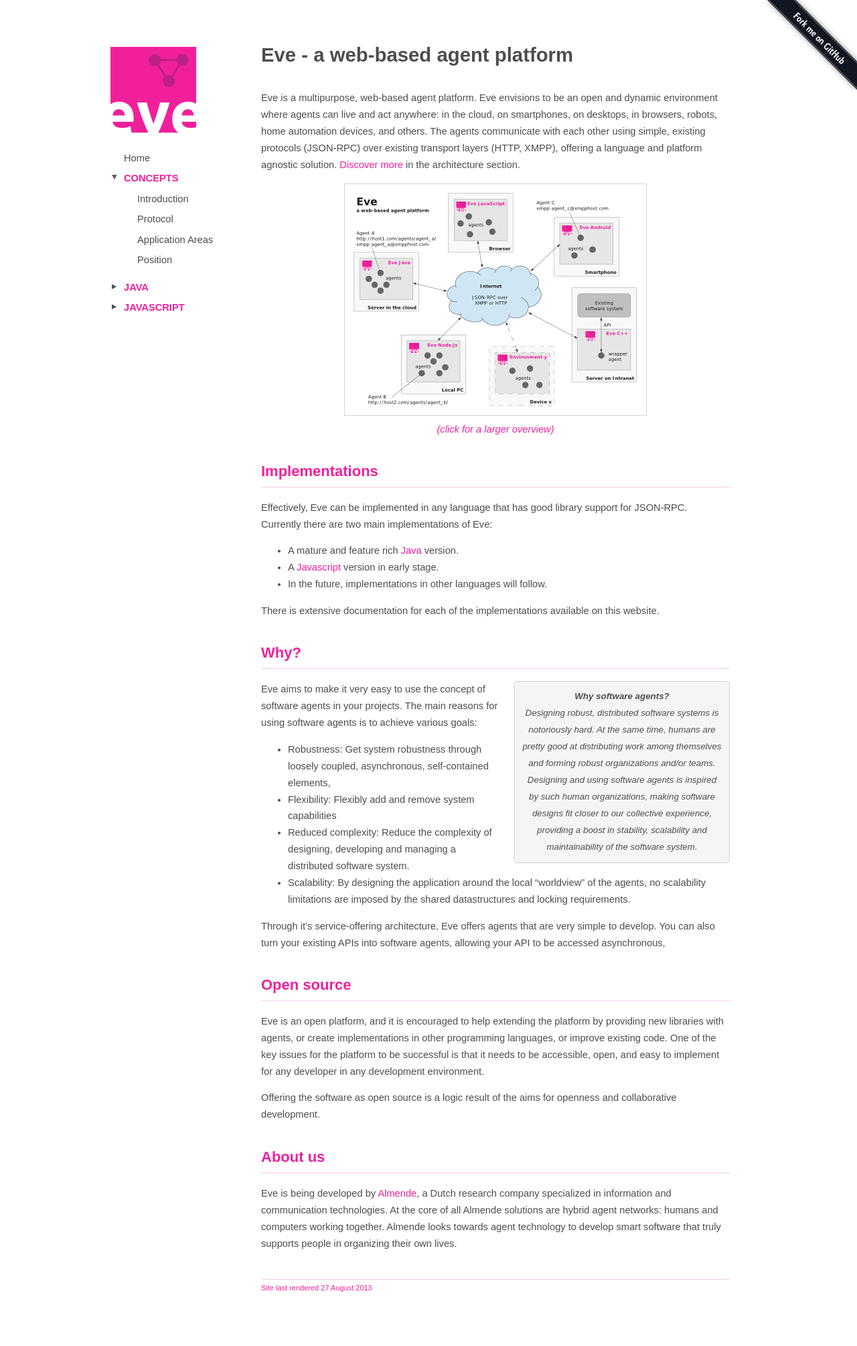
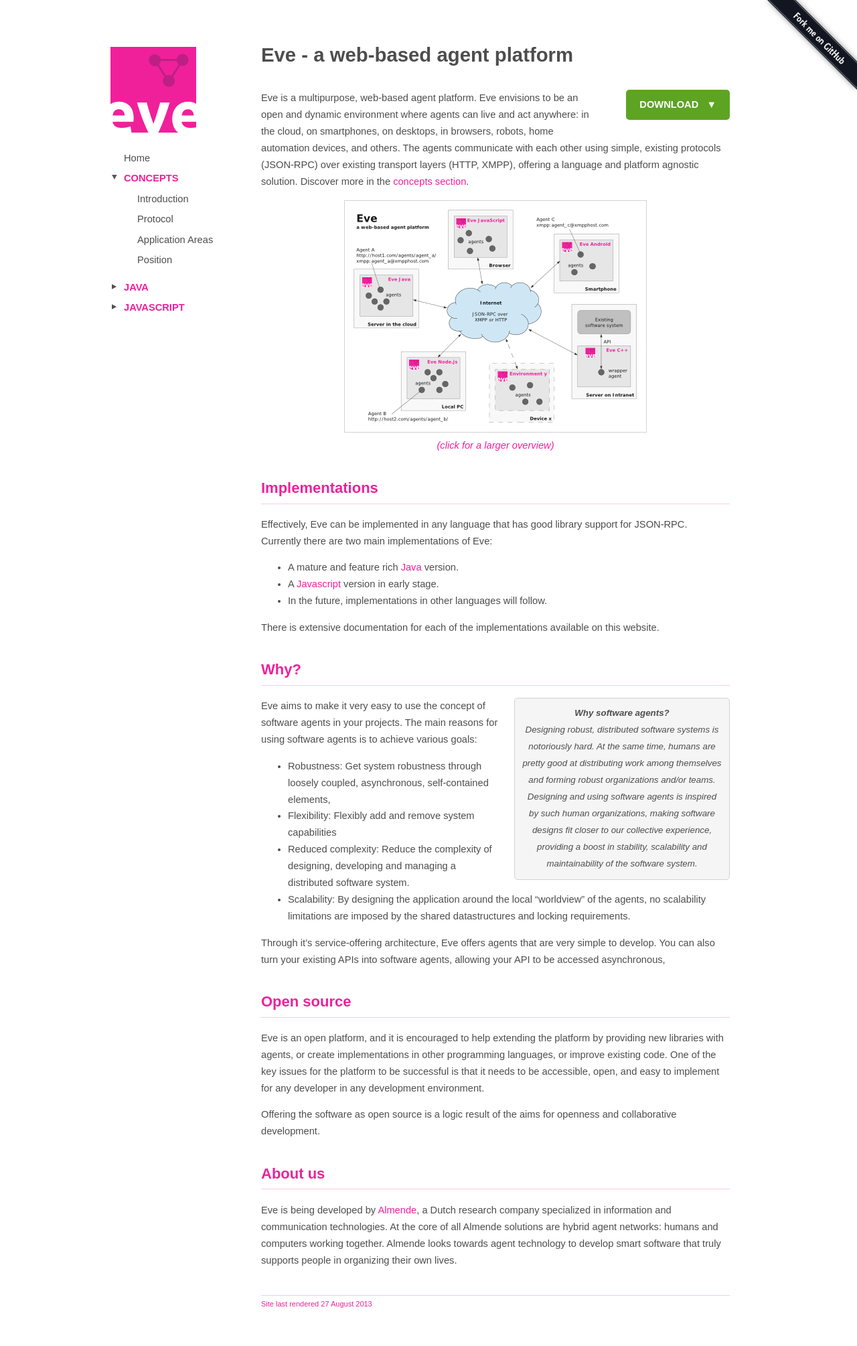
Before and after one commit to almende/eve, a Jekyll site: the page built from index.md, in a window 1280 px wide. Shown: the whole page at 67% size. Built offline with Jekyll 4.4.1, drawn with Linux system fonts in a browser that asks for light colours; before the commit the page ends 1985 px from its top, so only the background shows below that.

Commit message:
Added a simple download button on front page

```diff
--- a/_layouts/default.html
+++ b/_layouts/default.html
@@ -9,10 +9,20 @@
     <meta name="description" content="Eve is a multipurpose, web based agent platform. The project aims to develop an open protocol for communication between software agents. Eve is designed as a decentral, scalable system for autonomously acting agents. Eve uses the existing world wide web as platform, and uses existing protocols for data exchange (HTTP) and for messaging (JSON-RPC)." >
     <meta name="author" content="Almende B.V." >
 
+    <!--
+    <link type="text/css" rel="stylesheet" href="/eve/js/foundation/css/normalize.css">
+    <link type="text/css" rel="stylesheet" href="/eve/js/foundation/css/foundation.min.css">
+    -->
+    <link type="text/css" rel="stylesheet" href="/eve/js/jquery/jquery-dropdown/jquery.dropdown.css">
     <link type="text/css" rel="stylesheet" href="/eve/css/style.css">
     <link type="text/css" rel="stylesheet" href="/eve/css/menu.css">
 
     <script type="text/javascript" src="/eve/js/jquery/jquery-1.10.2.min.js"></script>
+    <script type="text/javascript" src="/eve/js/jquery/jquery-dropdown/jquery.dropdown.js"></script>
+    <!--
+    <script type="text/javascript" src="/eve/js/foundation/js/foundation.min.js"></script>
+    <script type="text/javascript" src="/eve/js/foundation/js/foundation/foundation.dropdown.js"></script>
+    -->
     <script type="text/javascript" src="/eve/js/menu.js"></script>
 </head>
 
--- a/css/menu.css
+++ b/css/menu.css
@@ -64,3 +64,34 @@
 #menu-tree .expanded {
     background-image: url('img/expanded.png');
 }
+
+.download {
+    display: inline-block;
+    margin: 0 0 20px 40px;
+    padding: 10px 20px;
+
+    background-color: #5da423;
+    color: white;
+    font-weight: bold;
+    text-decoration: none;
+    text-align: center;
+    text-transform: uppercase;
+
+    border-radius: 5px;
+}
+
+.download:hover {
+    color: white;
+    text-decoration: none;
+    background-color: #70c52a;
+}
+
+.dropdown .dropdown-menu LI > A,
+.dropdown .dropdown-menu LABEL {
+    padding: 10px 15px;
+}
+
+.dropdown .dropdown-menu LI > A:hover,
+.dropdown .dropdown-menu LABEL:hover {
+    background-color: #F0209B;
+}
--- a/index.md
+++ b/index.md
@@ -5,22 +5,26 @@
 
 {% assign version = '1.1.0' %}
 
+
 #Eve - a web-based agent platform
 
-<!--
-<div style="float: right; margin-left: 20px; border: 1px solid lightgray;">
-    <a href="/eve/img/eve_overview.png" style="width:450px; height: 345px;" target="_blank">
-        <img src="/eve/img/eve_overview_small.png" alt="schematic overview" title="Click for a larger view">
-    </a>
+
+<div style="float: right;">
+    <div id="dropdown-1" class="dropdown dropdown-tip">
+        <ul class="dropdown-menu">
+            <li><a href="/eve/implementations/java/downloads.html">Eve Java</a></li>
+            <li><a href="/eve/implementations/javascript/downloads.html">Eve JavaScript</a></li>
+        </ul>
+    </div>
+    <a class="download" href="#" title="Download Eve" data-dropdown="#dropdown-1">Download &nbsp; &#x25BC;</a>
 </div>
--->
 
 Eve is a multipurpose, web-based agent platform.
 Eve envisions to be an open and dynamic environment where agents can live and
 act anywhere: in the cloud, on smartphones, on desktops, in browsers, robots,
 home automation devices, and others. The agents communicate with each other using simple, existing protocols
 (JSON-RPC) over existing transport layers (HTTP, XMPP), offering a language and platform agnostic solution.
-[Discover more](concepts/introduction.html) in the architecture section.
+Discover more in the [concepts section](concepts/introduction.html).
 
 <div style="text-align: center;">
     <a href="img/eve_overview.png" target="_blank">
--- /dev/null
+++ b/js/jquery/jquery-dropdown/jquery.dropdown.css
@@ -0,0 +1,113 @@
+.dropdown {
+	position: absolute;
+	z-index: 9999999;
+	display: none;
+}
+
+.dropdown .dropdown-menu,
+.dropdown .dropdown-panel {
+	min-width: 160px;
+	max-width: 360px;
+	list-style: none;
+	background: #FFF;
+	border: solid 1px #DDD;
+	border: solid 1px rgba(0, 0, 0, .2);
+	border-radius: 6px;
+	box-shadow: 0 5px 10px rgba(0, 0, 0, .2);
+	overflow: visible;
+	padding: 4px 0;
+	margin: 0;
+}
+
+.dropdown .dropdown-panel {
+	padding: 10px;
+}
+
+.dropdown.dropdown-tip {
+	margin-top: 8px;
+}
+
+.dropdown.dropdown-tip:before {
+  position: absolute;
+  top: -6px;
+  left: 9px;
+  content: '';
+  border-left: 7px solid transparent;
+  border-right: 7px solid transparent;
+  border-bottom: 7px solid #CCC;
+  border-bottom-color: rgba(0, 0, 0, 0.2);
+  display: inline-block;
+}
+
+.dropdown.dropdown-tip.dropdown-anchor-right:before {
+	left: auto;
+	right: 9px;
+}
+
+.dropdown.dropdown-tip:after {
+  position: absolute;
+  top: -5px;
+  left: 10px;
+  content: '';
+  border-left: 6px solid transparent;
+  border-right: 6px solid transparent;
+  border-bottom: 6px solid #FFF;
+  display: inline-block;
+}
+
+.dropdown.dropdown-tip.dropdown-anchor-right:after {
+	left: auto;
+	right: 10px;
+}
+
+
+.dropdown.dropdown-scroll .dropdown-menu,
+.dropdown.dropdown-scroll .dropdown-panel {
+	max-height: 358px;
+	overflow: auto;
+}
+
+.dropdown .dropdown-menu LI {
+	list-style: none;
+	padding: 0 0;
+	margin: 0;
+	line-height: 18px;
+}
+
+.dropdown .dropdown-menu LI > A,
+.dropdown .dropdown-menu LABEL {
+	display: block;
+	color: #555;
+	text-decoration: none;
+	line-height: 18px;
+	padding: 3px 15px;
+	white-space: nowrap;
+}
+
+.dropdown .dropdown-menu LI > A:hover,
+.dropdown .dropdown-menu LABEL:hover {
+	background-color: #08C;
+	color: #FFF;
+	cursor: pointer;
+}
+
+.dropdown .dropdown-menu .dropdown-divider {
+	font-size: 1px;
+	border-top: solid 1px #E5E5E5;
+	padding: 0;
+	margin: 5px 0;
+}
+
+/* Icon Examples - icons courtesy of http://p.yusukekamiyamane.com/ */
+.dropdown.has-icons LI > A {
+	padding-left: 30px;
+	background-position: 8px center;
+	background-repeat: no-repeat;
+}
+
+.dropdown .undo A { background-image: url(icons/arrow-curve-180-left.png); }
+.dropdown .redo A { background-image: url(icons/arrow-curve.png); }
+.dropdown .cut A { background-image: url(icons/scissors.png); }
+.dropdown .copy A { background-image: url(icons/document-copy.png); }
+.dropdown .paste A { background-image: url(icons/clipboard.png); }
+.dropdown .delete A { background-image: url(icons/cross-script.png); }
--- a/js/menu.js
+++ b/js/menu.js
@@ -28,7 +28,7 @@
 
     // find the page where we are now
     menuTree.find('a').each(function (index, elem) {
-        if (elem.href == location.href) {
+        if (location.href.indexOf(elem.href) == 0) {
             // highlight it
             var parent =  $(elem).parent();
             parent.addClass('current');
```
Also changed, not shown: js/jquery/jquery-dropdown/component.json (added, +11 -0 lines), js/jquery/jquery-dropdown/index.html (added, +373 -0 lines), js/jquery/jquery-dropdown/readme.md (added, +11 -0 lines), js/jquery/jquery-dropdown/icons/arrow-curve-180-left.png (added), js/jquery/jquery-dropdown/icons/arrow-curve.png (added), js/jquery/jquery-dropdown/icons/clipboard.png (added), js/jquery/jquery-dropdown/icons/cross-script.png (added), js/jquery/jquery-dropdown/icons/document-copy.png (added), js/jquery/jquery-dropdown/icons/scissors.png (added), js/jquery/jquery-dropdown/jquery.dropdown.js (added), 1 other file.
